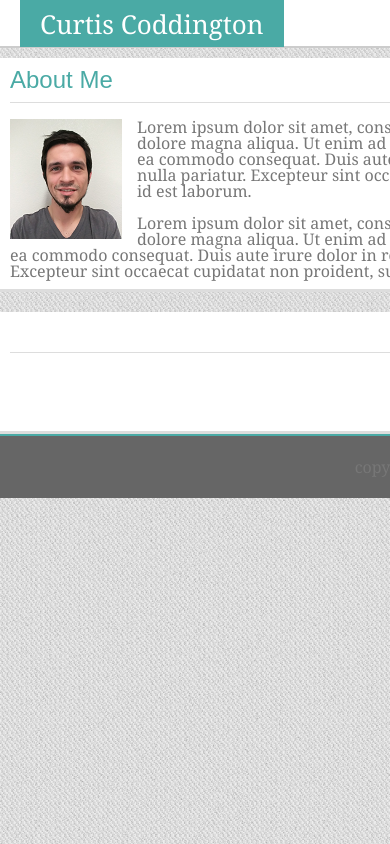
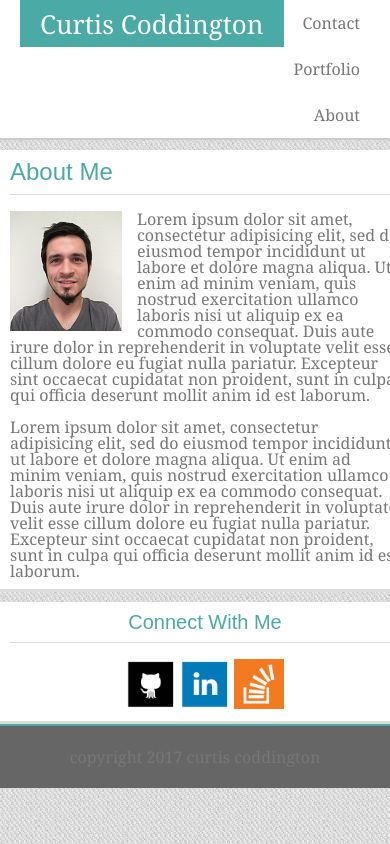
Before and after one commit to centelred/Responsive-Portfolio, a PHP site: page /index.php in a window 390 px wide; the page is wider, and only the part inside the window is pictured. Run offline with PHP 8.4, Linux system fonts and the light colour scheme.

Commit message:
Add files via upload

```diff
--- a/assets/css/style.css
+++ b/assets/css/style.css
@@ -1,15 +1,20 @@
 body {
 	background-image: url(../images/cheapfab.png);
-	width:960px;
-	margin:0 auto;
 	padding:0;
 	font-family:"Georgia", "Times New Roman", Times, serif;
 	font-size:16px;
 	color:#777777;
 }
 
+.container {
+	width:960px;
+	margin:0 auto;
+}
+
 header {
 	width:960px;
+	min-width:320px;
+	max-width:960px;
 	background-color:#ffffff;
 	border-bottom:solid 2px #cccccc;
 }
@@ -19,7 +24,7 @@
 	font-family:georgia;
     list-style-type: none;
     margin: 0px;
-    padding: 0px;
+    padding: 0px 15px;
     overflow: hidden;
     background-color: #ffffff;
 }
@@ -81,7 +86,6 @@
 	width:645px;
 	max-width:960px;
 	margin-right:5px;
-	margin-bottom:10px;
 }
 
 .biopic {
@@ -102,6 +106,8 @@
 .bottom {
 	background-color:#666666;
 	width:960px;
+	min-width:320px;
+	max-width:960px;
 	clear:both;
 	overflow:auto;
 	border-top:solid 2px #4aaaa5;
@@ -113,7 +119,7 @@
 
 @media only screen and (max-width: 959px) {
 
-	[class*="body"] {
+	[class*="container"] {
 		width: 100%;
 	}
 
@@ -122,17 +128,41 @@
 	}
 
     [class*="right-bar"] {
-        width: 70%;
+        width: 25%;
     }
 
     [class*="left-bar"] {
-    	width: 30%;
+    	width: 70%;
     }
 
     [class*="bottom"] {
     	width: 100%;
     }
 }
+
+@media only screen and (max-width: 898px) {
+
+	[class*="container"] {
+		width: 100%;
+	}
+
+	[class*="top"] {
+		width: 100%;
+	}
+
+    [class*="right-bar"] {
+        width: 100%;
+    }
+
+    [class*="left-bar"] {
+    	width: 100%;
+    }
+
+    [class*="bottom"] {
+    	width: 100%;
+    }
+}
+
 
 @media only screen and (max-width: 640px) {
 
--- a/index.html
+++ b/index.html
@@ -13,7 +13,7 @@
 
 	<body>
 
-		<container>
+		<div class="container">
 
 			<header class="top">
 
@@ -70,7 +70,7 @@
 			</p>
 			</footer>
 
-		</container>
+		</div>
 
 	</body>
 
```
